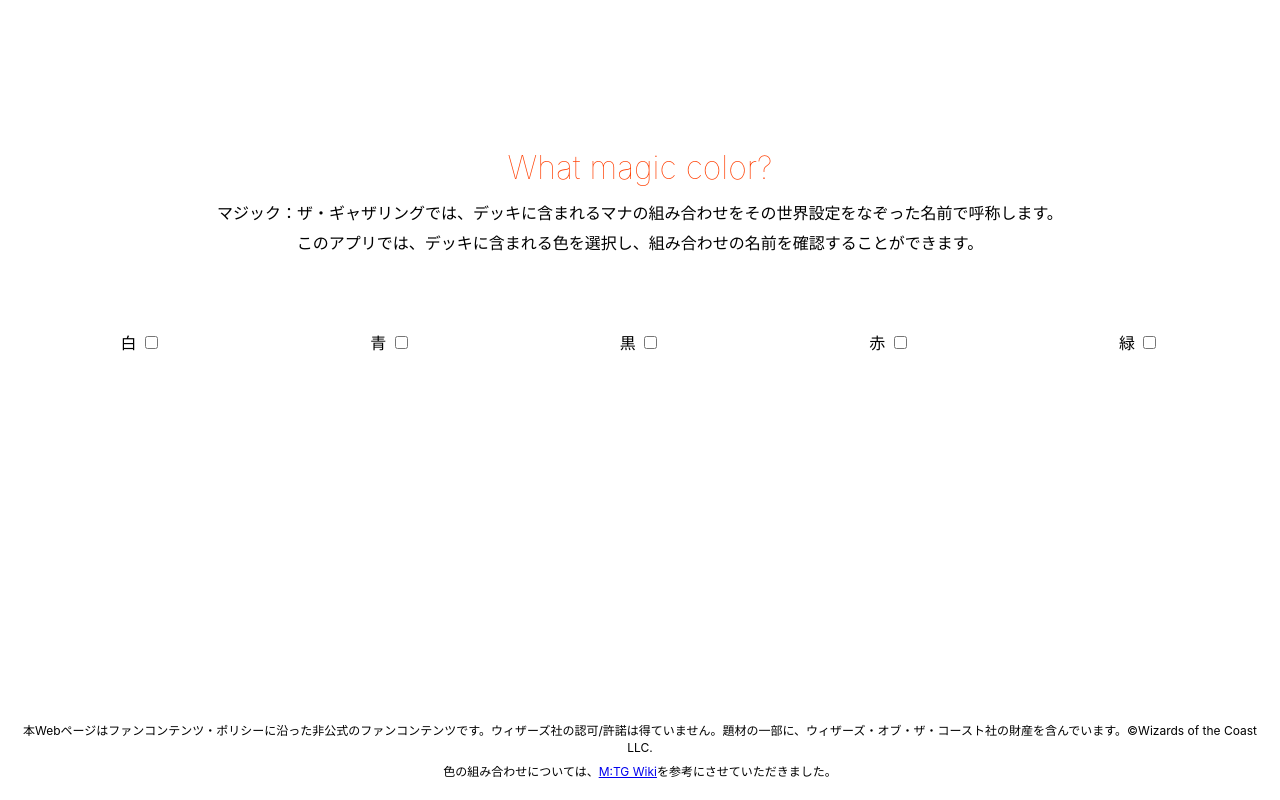
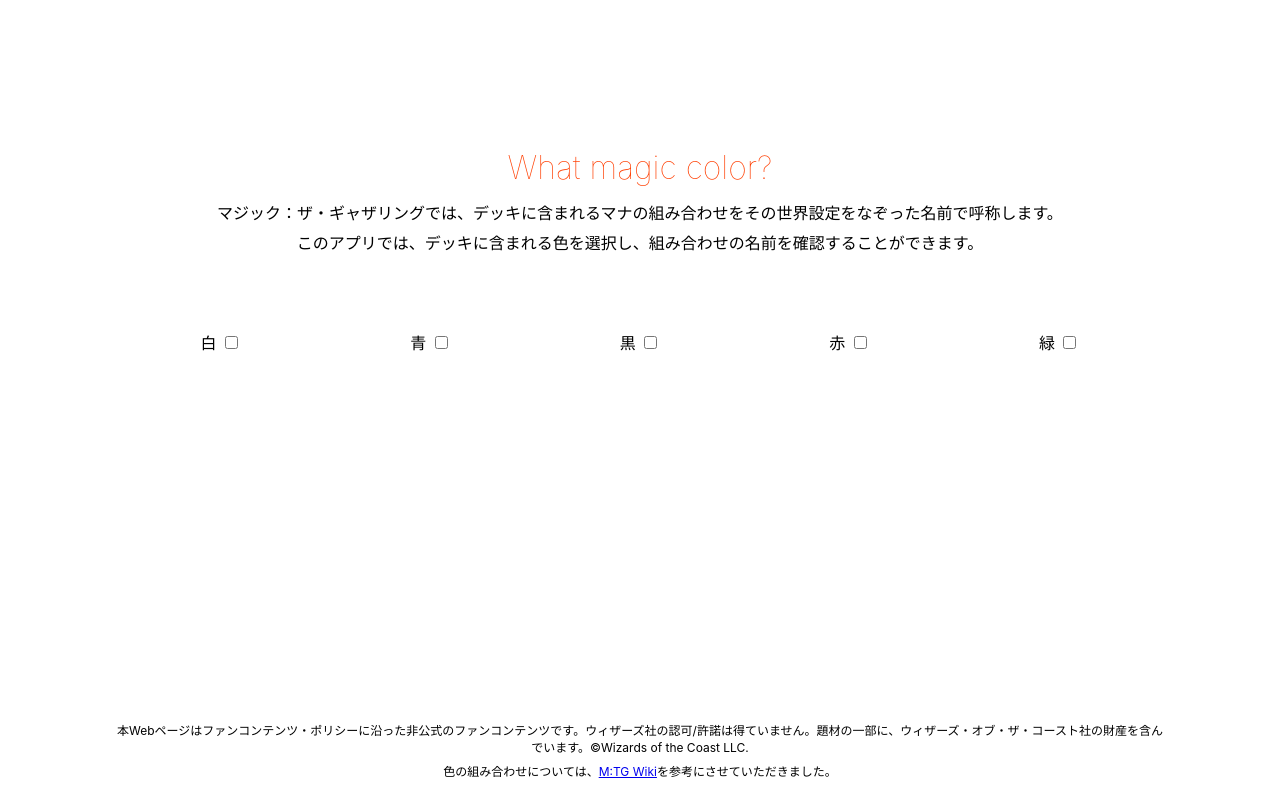
Before and after one commit to kanterbury/what-magic-color, a Svelte app: page / in a window 1280 px wide. Built offline with nearby package versions, Linux system fonts and the light colour scheme; some icons are missing.

Commit message:
set max-width and centering

```diff
--- a/src/App.svelte
+++ b/src/App.svelte
@@ -60,8 +60,10 @@
     line-height: 1.35;
   }
   #container {
+    max-width: 1080px;
     min-height: 100vh;
     position: relative;
+    margin: 0 auto;
   }
   #result-container {
     margin-top: 16px;
```
